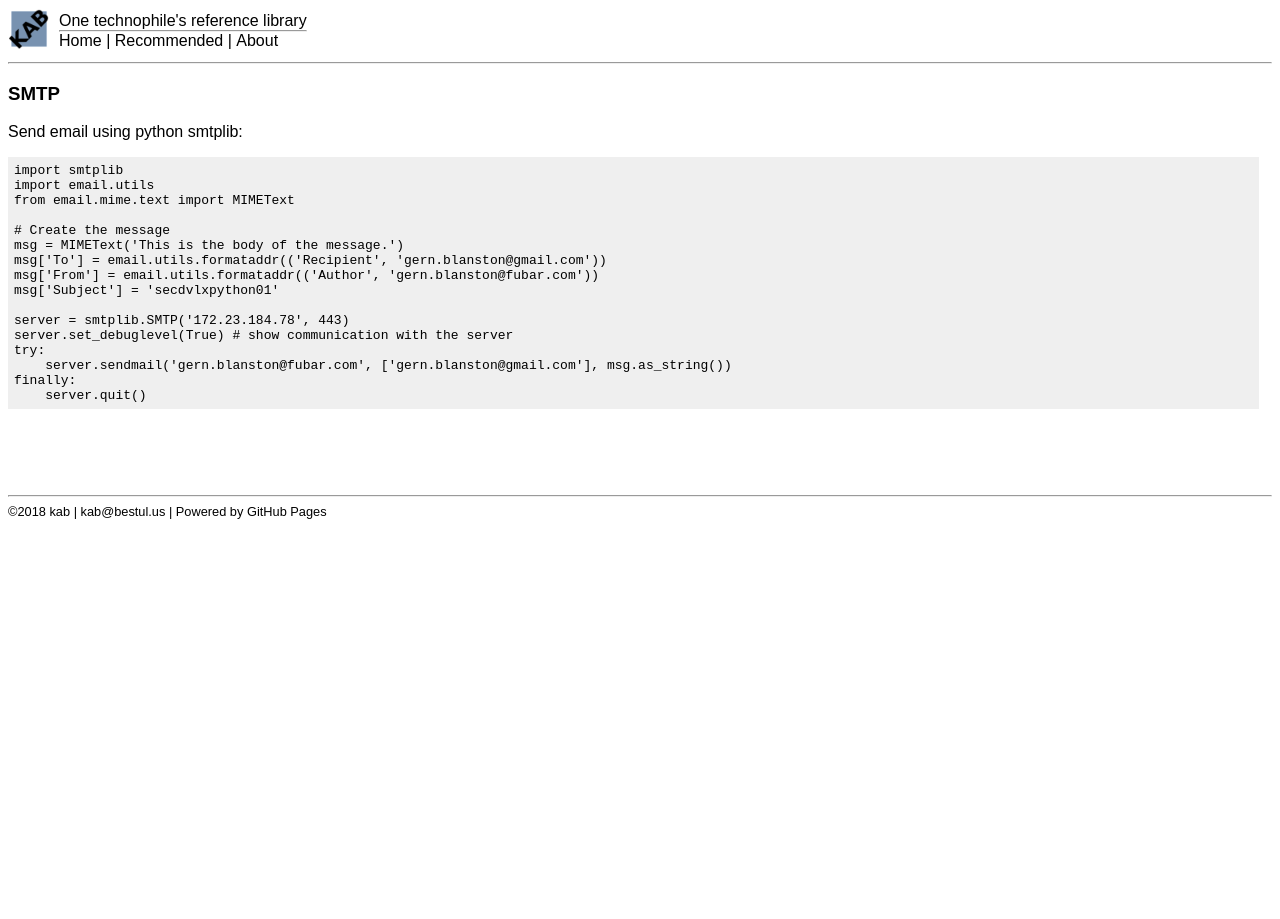
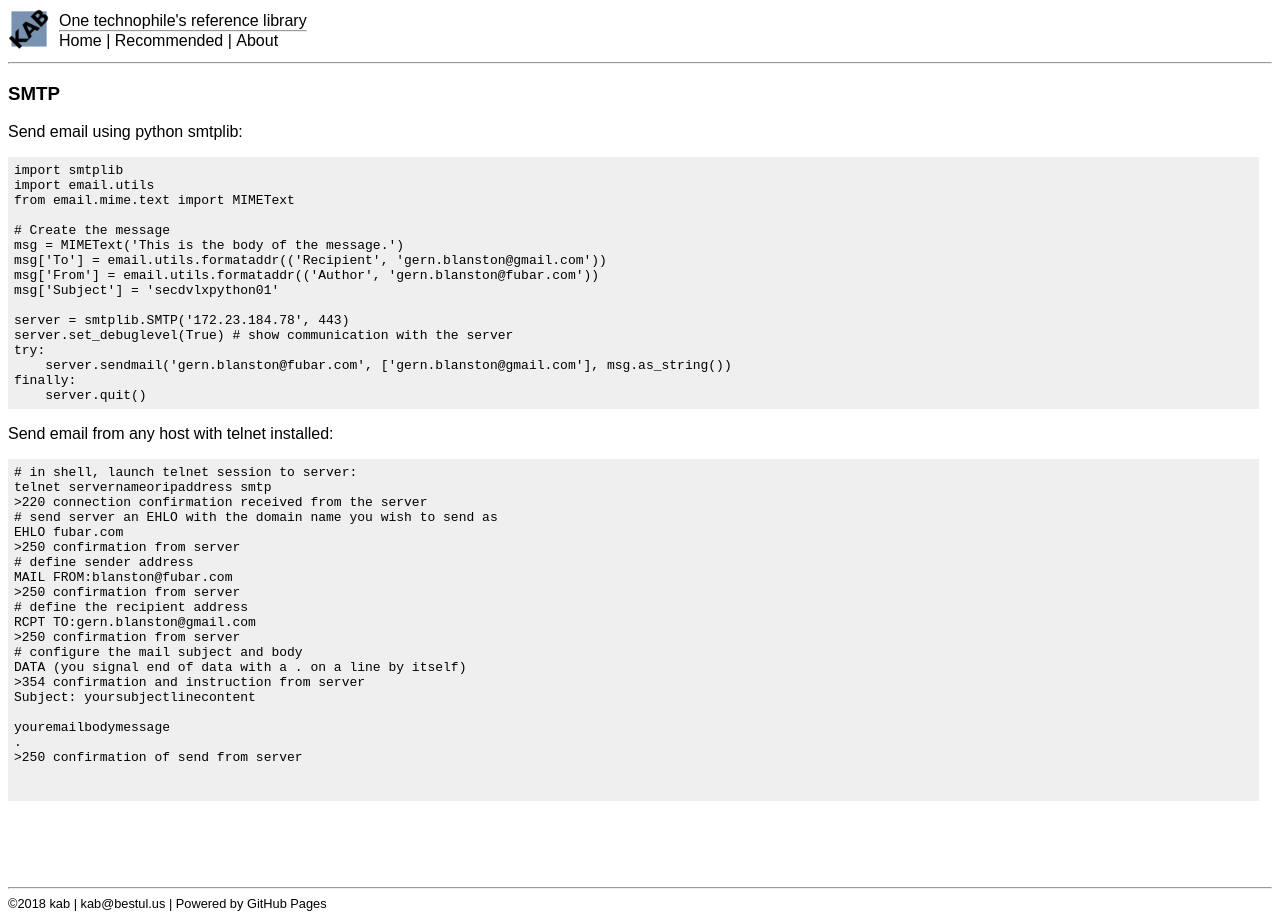
Before and after one commit to kabtech/kab, a Jekyll site: the page built from ccc/smtp.md, in a window 1280 px wide. Built offline with Jekyll 4.4.1, drawn with Linux system fonts in a browser that asks for light colours.

Commit message:
Update smtp.md

````diff
--- a/ccc/smtp.md
+++ b/ccc/smtp.md
@@ -25,6 +25,35 @@ try:
 finally:
     server.quit()
 ```
+
+Send email from any host with telnet installed:
+```
+# in shell, launch telnet session to server:
+telnet servernameoripaddress smtp
+>220 connection confirmation received from the server
+# send server an EHLO with the domain name you wish to send as
+EHLO fubar.com
+>250 confirmation from server
+# define sender address
+MAIL FROM:blanston@fubar.com
+>250 confirmation from server
+# define the recipient address
+RCPT TO:gern.blanston@gmail.com
+>250 confirmation from server
+# configure the mail subject and body
+DATA (you signal end of data with a . on a line by itself)
+>354 confirmation and instruction from server
+Subject: yoursubjectlinecontent
+
+youremailbodymessage
+.
+>250 confirmation of send from server
+
+
+```
+
+
+
 <br/>
 <br/>
 <br/>
````
